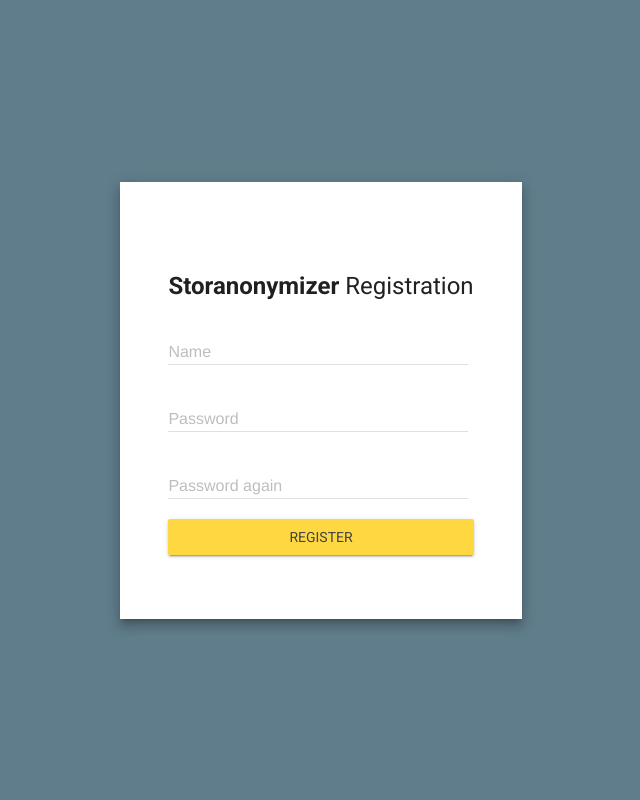
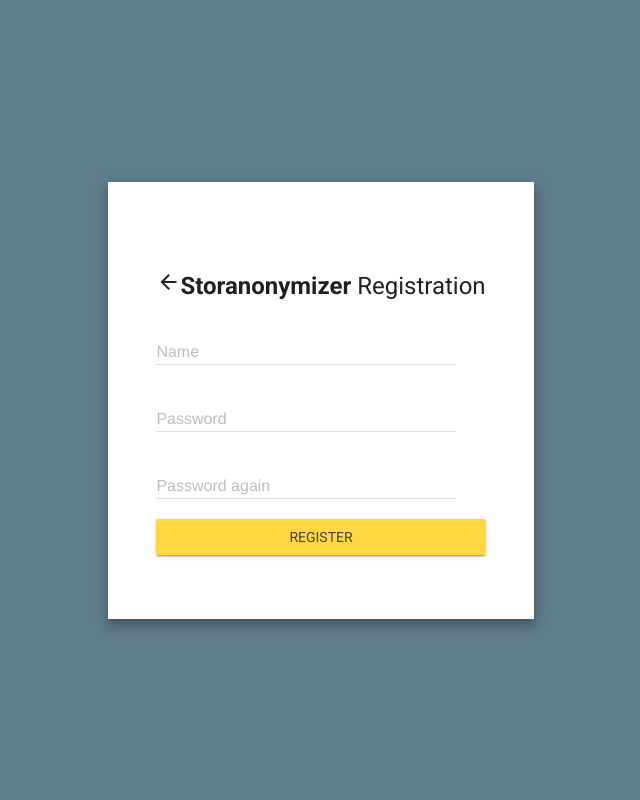
Before and after one commit to Vogeltak/storanonymizer, a Flask app: page /register in a window 1280 px wide. Shown: the whole page, without its empty margins (319-959 px from the left). Run offline with Flask 2, Linux system fonts and the light colour scheme; some libraries are stand-ins or nearby versions.

Commit message:
Add back arrows to auth screens

```diff
--- a/storanonymizer/templates/login.html
+++ b/storanonymizer/templates/login.html
@@ -3,7 +3,7 @@
 {% block content %}
 
 	<form class="storanonymizer__auth-field mdl-color--white mdl-shadow--8dp" action="login" method="post">
-		<h4><a href="{{ url_for('index') }}"><span class="bold">Storanonymizer</span></a> Login</h4>
+		<h4><a href="{{ url_for('index') }}"><i class="material-icons">arrow_back</i><span class="bold">Storanonymizer</span></a> Login</h4>
 
 		{% with messages = get_flashed_messages() %}
 		{% if messages %}
@@ -26,6 +26,7 @@
 			<label class="mdl-textfield__label" for="password">Password</label>
 		</div>
 		<input type="submit" value="Login" class="mdl-button mdl-js-button mdl-button--raised mdl-button--accent">
+
 	</form>
 
 {% endblock %}
--- a/storanonymizer/templates/register.html
+++ b/storanonymizer/templates/register.html
@@ -3,7 +3,7 @@
 {% block content %}
 
 	<form class="storanonymizer__auth-field mdl-color--white mdl-shadow--8dp" action="register" method="post">
-		<h4><a href="{{ url_for('index') }}"><span class="bold">Storanonymizer</span></a> Registration</h4>
+		<h4><a href="{{ url_for('index') }}"><i class="material-icons">arrow_back</i><span class="bold">Storanonymizer</span></a> Registration</h4>
 
 		{% with messages = get_flashed_messages() %}
 		{% if messages %}
```
